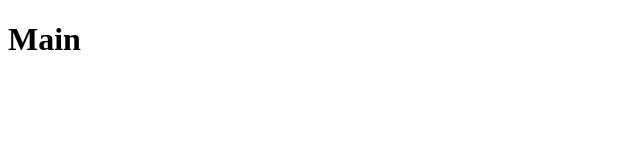
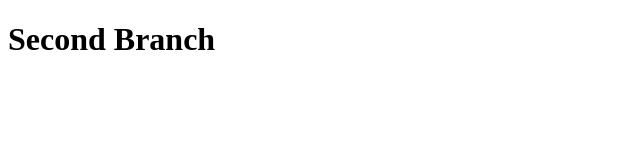
Before and after one commit to JomDist23/Task, a plain HTML site: page index.html in a window 1280 px wide. Shown: the whole page, without its empty margins (0-640 px from the left). Drawn offline with Linux system fonts and the light colour scheme.

Commit message:
second commit

```diff
--- a/index.html
+++ b/index.html
@@ -6,6 +6,6 @@
     <title>Task</title>
 </head>
 <body>
-    <h1>Main</h1>
+    <h1>Second Branch</h1>
 </body>
 </html>
```
